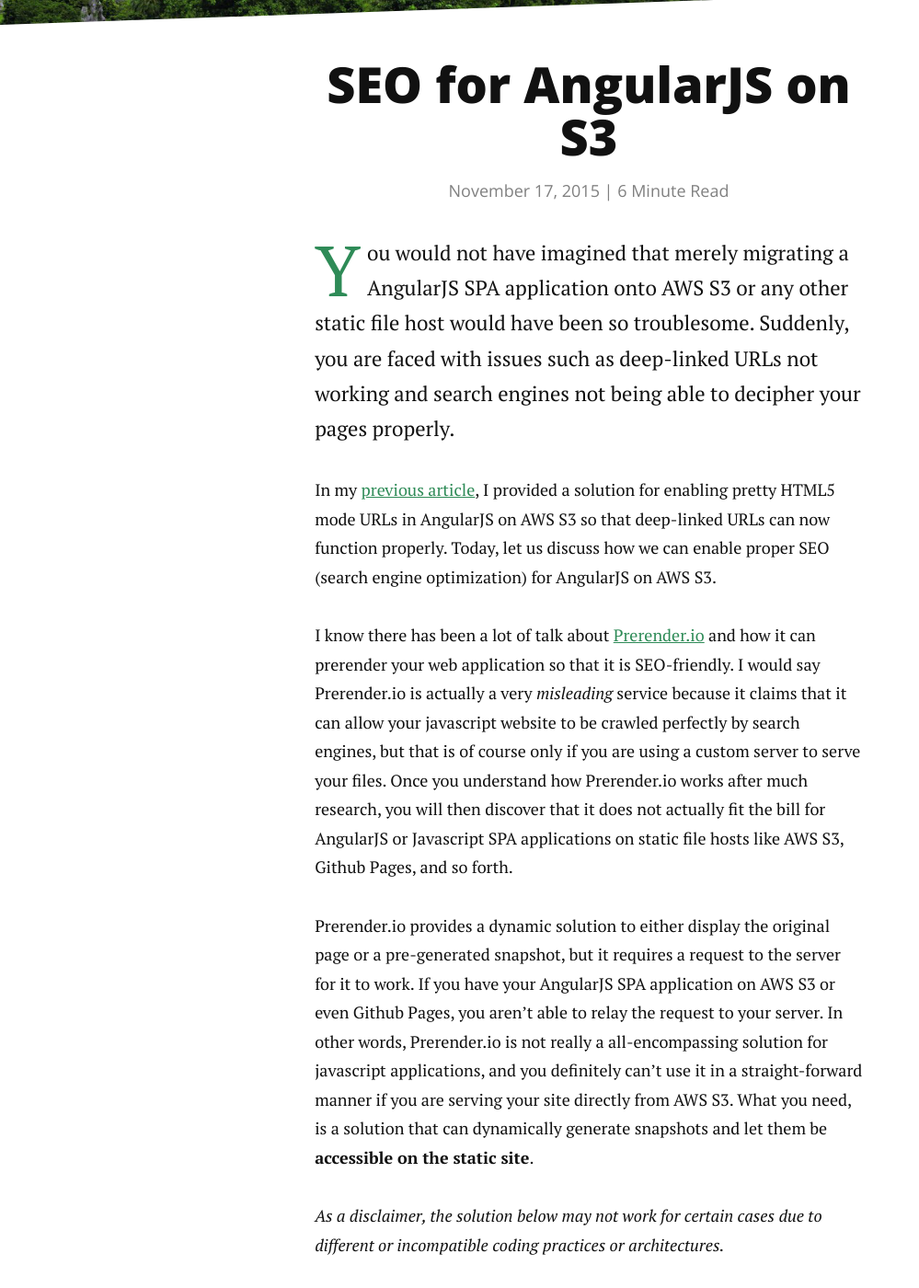
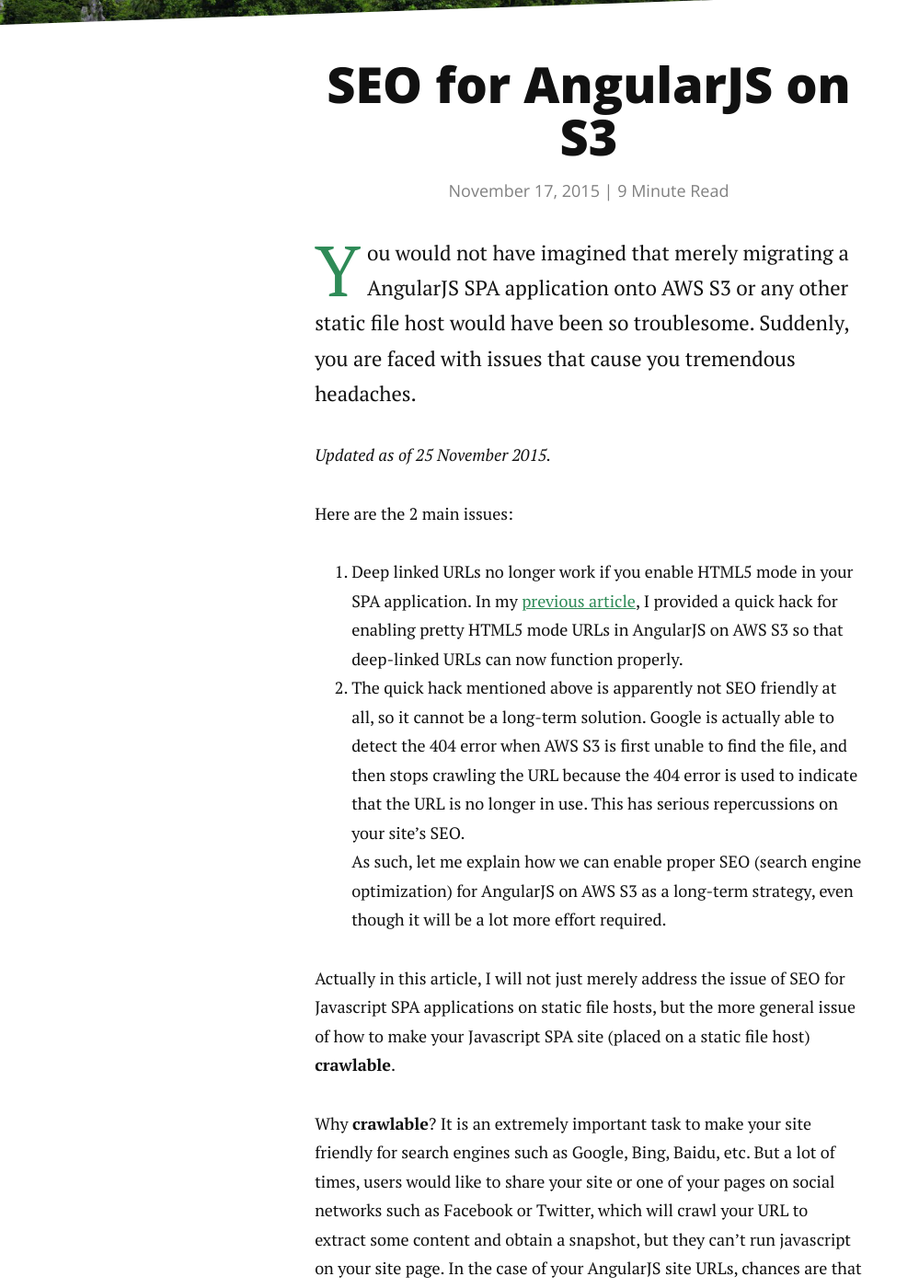
Before and after one commit to ericluwj/ericluwj.github.io, a Jekyll site: the page built from _posts/2015-11-17-seo-for-angularjs-on-s3.markdown, in a window 1280 px wide and 1400 px high, scrolled down 239 px. Shown: the whole window at 92% size, without its empty margins (0-999 px from the left). Built offline with Jekyll 4.4.1, drawn with Linux system fonts in a browser that asks for light colours; nearby versions of some CDN libraries; Markdown is read by kramdown in place of the engine named in the settings; some of the changed text lies outside the part shown.

Commit message:
Revised last post.

```diff
--- a/_posts/2015-11-17-seo-for-angularjs-on-s3.markdown
+++ b/_posts/2015-11-17-seo-for-angularjs-on-s3.markdown
@@ -5,9 +5,20 @@
 date:   2015-11-17
 ---
 
-<p class="intro"><span class="dropcap">Y</span>ou would not have imagined that merely migrating a AngularJS SPA application onto AWS S3 or any other static file host would have been so troublesome. Suddenly, you are faced with issues such as deep-linked URLs not working and search engines not being able to decipher your pages properly.</p>
+<p class="intro"><span class="dropcap">Y</span>ou would not have imagined that merely migrating a AngularJS SPA application onto AWS S3 or any other static file host would have been so troublesome. Suddenly, you are faced with issues that cause you tremendous headaches.</p>
 
-In my [previous article]({% post_url 2015-11-10-angularjs-with-html5-mode-on-s3 %}), I provided a solution for enabling pretty HTML5 mode URLs in AngularJS on AWS S3 so that deep-linked URLs can now function properly. Today, let us discuss how we can enable proper SEO (search engine optimization) for AngularJS on AWS S3.
+*Updated as of 25 November 2015.*
+
+Here are the 2 main issues:
+
+1. Deep linked URLs no longer work if you enable HTML5 mode in your SPA application. In my [previous article]({% post_url 2015-11-10-angularjs-with-html5-mode-on-s3 %}), I provided a quick hack for enabling pretty HTML5 mode URLs in AngularJS on AWS S3 so that deep-linked URLs can now function properly.
+2. The quick hack mentioned above is apparently not SEO friendly at all, so it cannot be a long-term solution. Google is actually able to detect the 404 error when AWS S3 is first unable to find the file, and then stops crawling the URL because the 404 error is used to indicate that the URL is no longer in use. This has serious repercussions on your site's SEO. <br>As such, let me explain how we can enable proper SEO (search engine optimization) for AngularJS on AWS S3 as a long-term strategy, even though it will be a lot more effort required.
+
+Actually in this article, I will not just merely address the issue of SEO for Javascript SPA applications on static file hosts, but the more general issue of how to make your Javascript SPA site (placed on a static file host) **crawlable**.
+
+Why **crawlable**? It is an extremely important task to make your site friendly for search engines such as Google, Bing, Baidu, etc. But a lot of times, users would like to share your site or one of your pages on social networks such as Facebook or Twitter, which will crawl your URL to extract some content and obtain a snapshot, but they can't run javascript on your site page. In the case of your AngularJS site URLs, chances are that the social networks are not going to extract much useful content, because most of your content are loaded with Javascript. This does not do much justice to the painstaking efforts you took to develop the site.
+
+And as of this time of writing, Google is already able to run Javascript while crawling pages, so that is definitely great news, but yet not so for the others such as Facebook and Twitter. *It would hence still be crucial to pre-render or pre-generate some content for all your SPA site pages.*
 
 I know there has been a lot of talk about [Prerender.io](https://prerender.io/) and how it can prerender your web application so that it is SEO-friendly. I would say Prerender.io is actually a very *misleading* service because it claims that it can allow your javascript website to be crawled perfectly by search engines, but that is of course only if you are using a custom server to serve your files. Once you understand how Prerender.io works after much research, you will then discover that it does not actually fit the bill for AngularJS or Javascript SPA applications on static file hosts like AWS S3, Github Pages, and so forth.
 
@@ -27,7 +38,7 @@
 
 This solves the SEO for content marketing issue. If the search engine is only able to find the original `index.html` SPA template, whatever content is in it is probably more or less all of the content that will be crawled for your website, so that is almost no SEO.
 
-Using the [grunt-prerender](https://github.com/ericluwj/grunt-prerender) tool, it is now possible to generate all these static HTML snapshots for all relevant URLs that you want to be SEOed, and then to upload them to AWS S3 or any other static file host.
+Using the [grunt-prerender](https://github.com/ericluwj/grunt-prerender) tool, it is now possible to generate all these static HTML snapshots for all relevant URLs that you want to be SEOed, and then to upload them to AWS S3 or any other static file host. For a URL `http://www.mysite.com/faq/`, the tool will take a HTML snapshot of the hashed version of the URL `http://www.mysite.com/#/faq/` and then save it to disk in the right path.
 
 You could simply install [grunt-prerender](https://github.com/ericluwj/grunt-prerender) in your project with:
 
@@ -66,7 +77,8 @@
     production: {
       options: {
         sitemap: 'http://www.mysite.com/sitemap.xml',
-        dest: '.tmp/snapshots/'
+        dest: '.tmp/snapshots/',
+        hashPrefix: '!' // it is common for AngularJS applications to enable the hash prefix !
       }
     }
   }
@@ -86,9 +100,10 @@
 1. It is a good practice to use trailing slashes for URLs (`http://www.mysite.com/faq/` is good, `http://www.mysite.com/faq` is not so good).
 2. Be careful when using (Jquery) plugins that do not integrate with AngularJS nicely or update in a two-way binding manner, as they may not function nicely in the prerendered HTML snapshot.
 3. All URLs in your application should preferrably be absolute URLs, but if you do have relative URLs, try adding a `<base href="/">` tag.
+4. You should probably do some cleaning of your generated HTML snapshots using tools such as [grunt-replace](https://github.com/outaTiME/grunt-replace) or [grunt-dom-munger](https://github.com/cgross/grunt-dom-munger) to finish with nice clean HTML templates. Things you may want to remove include dynamically generated script tags and css styles, as well as AngularJS directives in dynamically generated template content as templates will get reloaded again causing directives to load more than once.
 
 In any case, you may also create your own staging Grunt workflow incorporating the use of this [grunt-prerender](https://github.com/ericluwj/grunt-prerender) tool.
 
-If you already have static pages that you want to be SEOed, you may even include this tool in your pre-production workflow.
+If you already have static pages that you want to be **crawlable**, you may even include this tool in your pre-production workflow.
 
-Last but not least, this tool is still currently a Grunt tool, and is not optimized for its usage. A better usage would be as part of a cron task to automate this prerendering.
+Last but not least, this tool is still currently a Grunt tool, and is not optimized for its usage. A better use would be as part of a cron task to automate this prerendering.
```
Also changed, not shown: other parts of _posts/2015-11-17-seo-for-angularjs-on-s3.markdown (+2 -0 lines).
